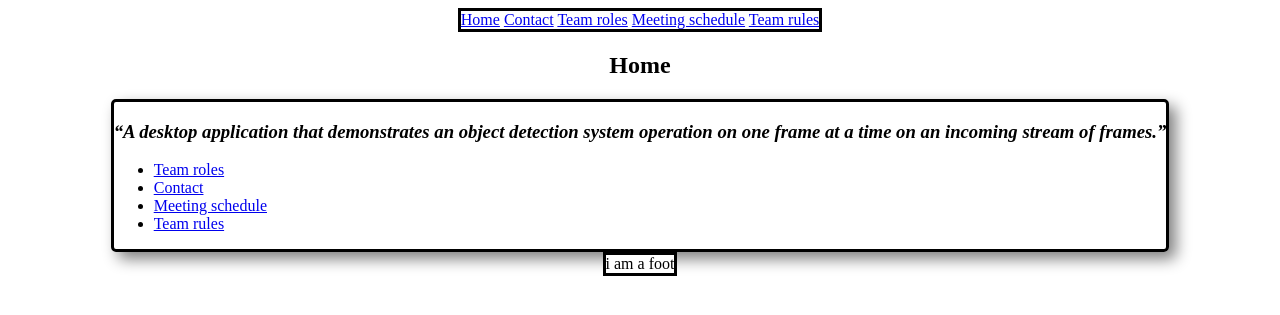
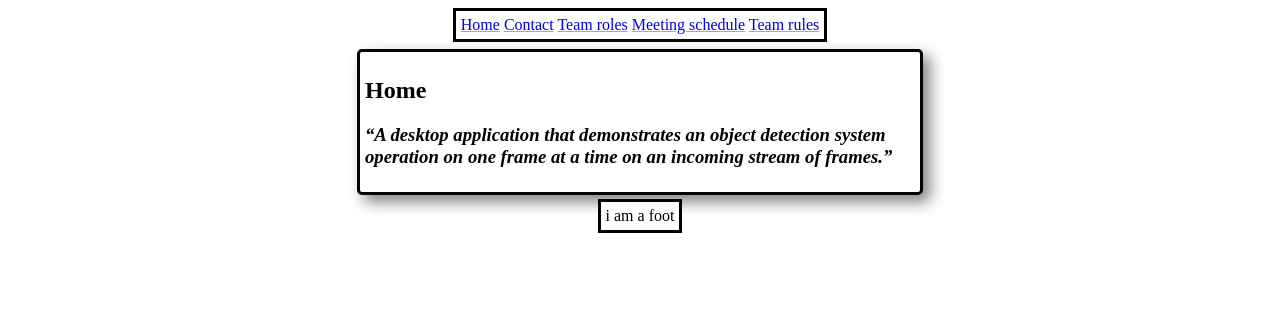
Before and after one commit to jay1723/ObjectDetectionWebsite, a Jekyll site: the page built from index.md, in a window 1280 px wide. Shown: the top 315 px of the page. Built offline with Jekyll 4.4.1, drawn with Linux system fonts in a browser that asks for light colours.

Commit message:
work on theme / layout

```diff
--- a/_layouts/default.html
+++ b/_layouts/default.html
@@ -15,9 +15,8 @@
 			<a href='{{ site.baseurl }}/team-rules.html'>Team rules</a>
 		</nav>
 
-		<h2>{{ page.title }}</h2>
-
 		<section class='content'>
+			<h2>{{ page.title }}</h2>
 			{{ content }}
 		</section>
 
--- a/css/style.css
+++ b/css/style.css
@@ -9,15 +9,30 @@ body {
 nav {
 	background-color: white;
 	border: solid black;
+	padding: 5px;
 }
 
 section.content {
 	border: solid black;
 	border-radius: 5px;
 	box-shadow: 7px 7px 15px grey;
+	max-width: 550px;
+	min-width: 550px;
+	padding: 5px;
+	margin-top: 7px;
+	margin-bottom: 4px;
 }
 
 footer {
 	background-color: white;
 	border: solid black;
+	padding: 5px;
 }
+
+a {
+	text-decoration: underline solid darkgrey;
+}
+
+a:hover {
+	text-decoration: underline solid lightblue;
+}
--- a/index.md
+++ b/index.md
@@ -4,8 +4,3 @@ layout: default
 ---
 
 ### *"A desktop application that demonstrates an object detection system operation on one frame at a time on an incoming stream of frames."*
-
-* [Team roles](roles.html)
-* [Contact](contact.html)
-* [Meeting schedule](meeting-schedule.html)
-* [Team rules](team-rules.html)
```
